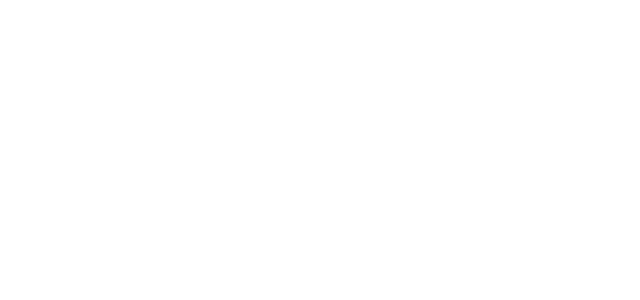
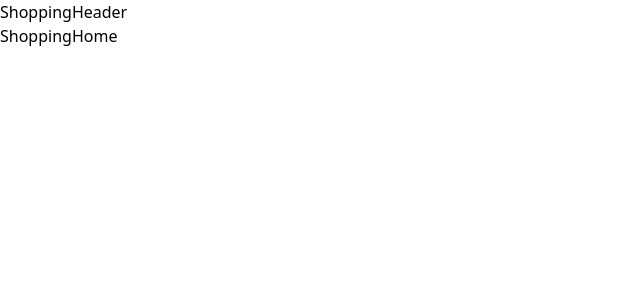
Before and after one commit to MirzaSameer301/Ecommerce, a React (Vite) app in the folder client/: page /shop/home in a window 1280 px wide. Before the commit this address had no page. Shown: the top 300 px of the page, without its empty margins (0-640 px from the left). Built offline with nearby package versions, Linux system fonts and the light colour scheme.

Commit message:
shopping layout and pages

```diff
--- a/client/src/App.jsx
+++ b/client/src/App.jsx
@@ -3,11 +3,17 @@
 import AuthLayout from "./components/auth/AuthLayout";
 import AuthLogin from "./pages/auth/AuthLogin";
 import AuthRegister from "./pages/auth/AuthRegister";
-import AdminLayout from './components/admin-view/AdminLayout'
+import AdminLayout from "./components/admin-view/AdminLayout";
 import AdminDashboard from "./pages/admin-view/AdminDashboard";
 import AdminProducts from "./pages/admin-view/AdminProducts";
 import AdminOrders from "./pages/admin-view/AdminOrders";
 import AdminFeatures from "./pages/admin-view/AdminFeatures";
+import ShoppingLayout from "./components/shopping-view/ShoppingLayout";
+import NotFoundPage from "./pages/NotFoundPage";
+import { ShoppingHome } from "./pages/shopping-view/ShoppingHome";
+import ShoppingCheckout from "./pages/shopping-view/ShoppingCheckout";
+import ShoppingAccount from "./pages/shopping-view/ShoppingAccount";
+import ShoppingListings from "./pages/shopping-view/ShoppingListings";
 
 export const App = () => {
   return (
@@ -17,12 +23,19 @@
           <Route path="login" element={<AuthLogin />} />
           <Route path="register" element={<AuthRegister />} />
         </Route>
-        <Route path="/admin" element={<AdminLayout/>}>
-          <Route path="dashboard" element={< AdminDashboard />} />
+        <Route path="/admin" element={<AdminLayout />}>
+          <Route path="dashboard" element={<AdminDashboard />} />
           <Route path="products" element={<AdminProducts />} />
-          <Route path="orders" element={< AdminOrders/>} />
+          <Route path="orders" element={<AdminOrders />} />
           <Route path="features" element={<AdminFeatures />} />
         </Route>
+        <Route path="/shop" element={<ShoppingLayout />}>
+          <Route path="home" element={<ShoppingHome />} />
+          <Route path="listings" element={<ShoppingListings />} />
+          <Route path="checkout" element={<ShoppingCheckout />} />
+          <Route path="account" element={<ShoppingAccount />} />
+        </Route>
+        <Route path="*" element={<NotFoundPage />} />
       </Routes>
     </div>
   );
--- /dev/null
+++ b/client/src/components/shopping-view/ShoppingHeader.jsx
@@ -0,0 +1,9 @@
+import React from 'react'
+
+const ShoppingHeader = () => {
+  return (
+    <div>ShoppingHeader</div>
+  )
+}
+
+export default ShoppingHeader
--- /dev/null
+++ b/client/src/components/shopping-view/ShoppingLayout.jsx
@@ -0,0 +1,16 @@
+import React from "react";
+import { Outlet } from "react-router-dom";
+import ShoppingHeader from "./ShoppingHeader";
+
+const ShoppingLayout = () => {
+  return (
+    <div className="flex flex-col overflow-hidden bg-white">
+        <ShoppingHeader/>
+      <main className="flex flex-col w-full">
+        <Outlet />
+      </main>
+    </div>
+  );
+};
+
+export default ShoppingLayout;
--- /dev/null
+++ b/client/src/pages/NotFoundPage.jsx
@@ -0,0 +1,9 @@
+import React from 'react'
+
+const NotFoundPage = () => {
+  return (
+    <div>Page Doesn't Exist </div>
+  )
+}
+
+export default NotFoundPage
--- /dev/null
+++ b/client/src/pages/shopping-view/ShoppingAccount.jsx
@@ -0,0 +1,9 @@
+import React from 'react'
+
+const ShoppingAccount = () => {
+  return (
+    <div>ShoppingAccount</div>
+  )
+}
+
+export default ShoppingAccount
--- /dev/null
+++ b/client/src/pages/shopping-view/ShoppingCheckout.jsx
@@ -0,0 +1,9 @@
+import React from 'react'
+
+const ShoppingCheckout = () => {
+  return (
+    <div>ShoppingCheckout</div>
+  )
+}
+
+export default ShoppingCheckout
--- /dev/null
+++ b/client/src/pages/shopping-view/ShoppingHome.jsx
@@ -0,0 +1,7 @@
+import React from 'react'
+
+export const ShoppingHome = () => {
+  return (
+    <div>ShoppingHome</div>
+  )
+}
--- /dev/null
+++ b/client/src/pages/shopping-view/ShoppingListings.jsx
@@ -0,0 +1,9 @@
+import React from 'react'
+
+const ShoppingListings = () => {
+  return (
+    <div>ShoppingListings</div>
+  )
+}
+
+export default ShoppingListings
```
